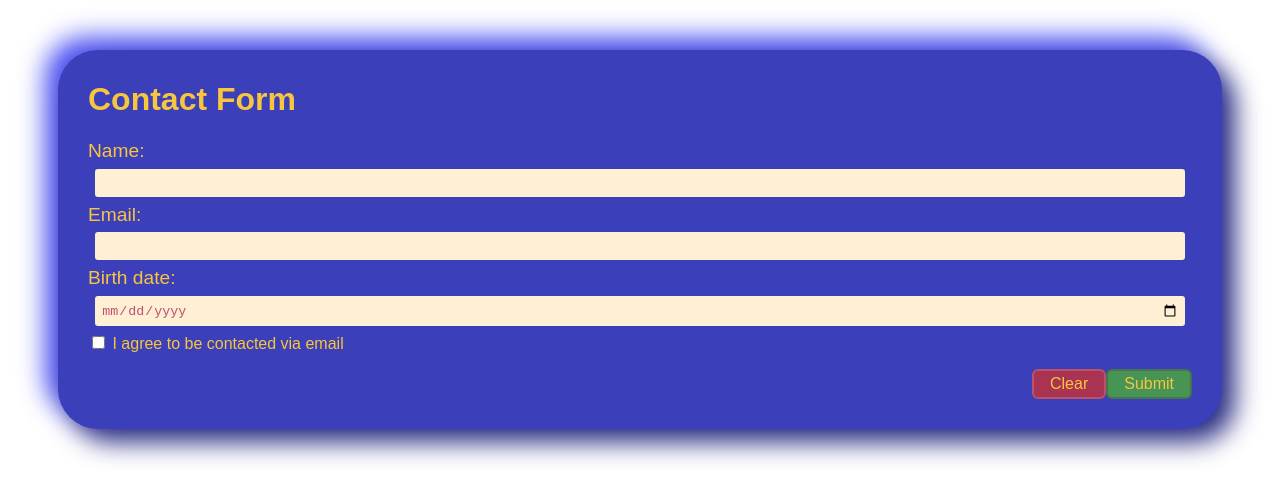
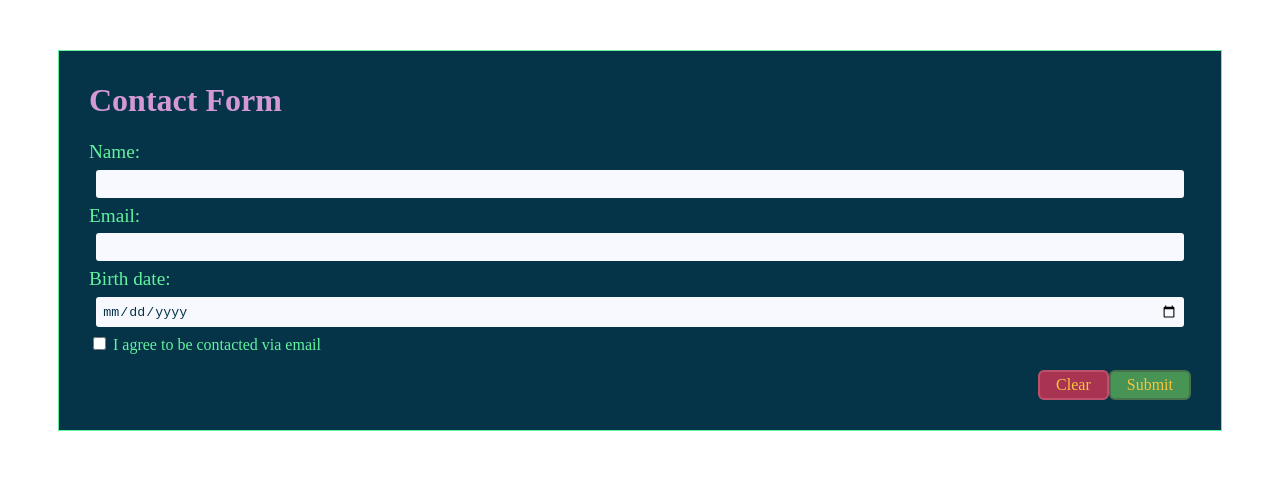
Before and after one commit to eksilva/JUCCodingProject, a React app: page / in a window 1280 px wide. Shown: the top 500 px of the page. Built offline with nearby package versions, Linux system fonts and the light colour scheme; no server answers; the HTML template or start-up script is replaced by a standard one.

Commit message:
styling changes all around

```diff
--- a/react-client/src/components/Form.jsx
+++ b/react-client/src/components/Form.jsx
@@ -99,9 +99,9 @@ class Form extends React.Component {
 }
 
 const FieldLabel = styled.label`
-  font-family: 'Ubuntu', sans-serif;
+  font-family: 'Playfair Display', serif;
   font-size: 1.2em;
-  color: #f8c53e;
+  color: rgb(98, 243, 158);
 `;
 
 const EmailConsentLabel = styled(FieldLabel)`
@@ -111,8 +111,8 @@ const EmailConsentLabel = styled(FieldLabel)`
 const Input = styled.input`
   padding: 0.5em;
   margin: 0.5em;
-  color: #bd516c;
-  background: papayawhip;
+  color: #053449;
+  background: ghostwhite;
   border: none;
   border-radius: 3px;
 `;
@@ -126,7 +126,7 @@ const ButtonDiv = styled.div`
 const Button1 = styled.button`
   background: #a83451;
   color: #f8c53e;
-  font-family: 'Ubuntu', sans-serif;
+  font-family: 'Playfair Display', serif;
   font-size: 1em;
   margin: 1em 0 0 0;
   padding: 0.25em 1em;
--- a/react-client/src/index.jsx
+++ b/react-client/src/index.jsx
@@ -18,15 +18,17 @@ const Layer1 = styled.div`
 padding: 30px;
 padding-top: 10px;
 margin: 50px;
-
-border-radius: 40px;
-background: #3b3fba;
-box-shadow:  13px 13px 26px #292c82,
-             -13px -13px 26px #4d52f2;
+border: 1px solid rgb(98, 243, 158);
+// border-radius: 4px;
+background: #053449;
+// box-shadow:  4px 0px 8px #1c2e36,
+            -4px 0px 8px #1c2e36,
+            0px -4px 8px #1c2e36,
+            0px 4px 8px #1c2e36;
 `;
 
 const H1 = styled.h1`
-  font-family: 'Ubuntu', sans-serif;
-  color: #f8c53e;
+  font-family: 'Playfair Display', serif;
+  color: rgb(212, 153, 212);
 `;
 ReactDOM.render(<App />, document.getElementById('App'));
```
Also changed, not shown: 4 other files (tests, documents, lock files or other folders).
